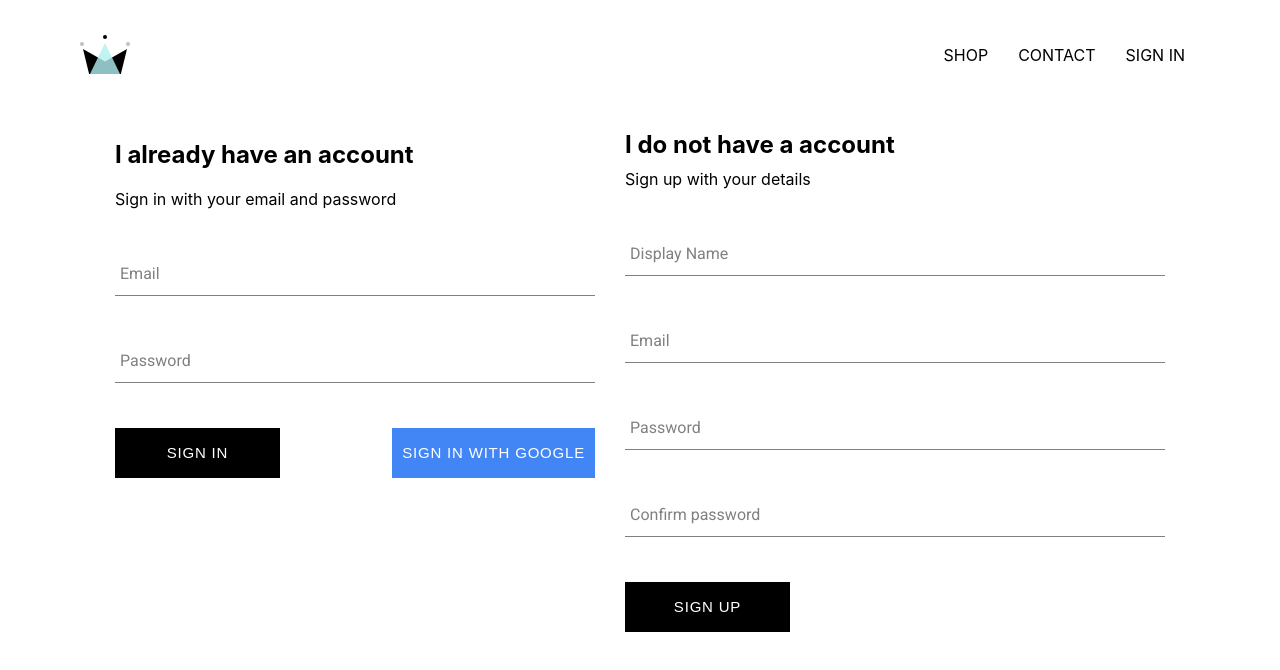
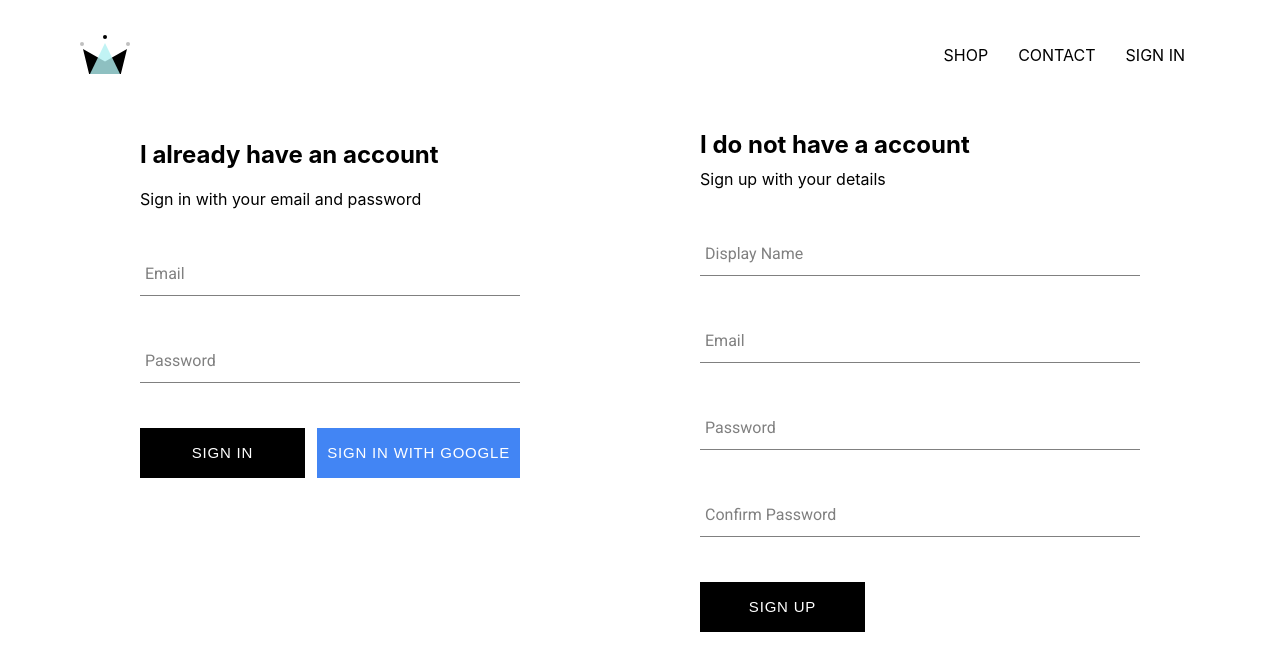
Before and after one commit to sarnaTejinder/crwn-clothing, a React (Create React App) app: page /signin in a window 1280 px wide. Shown: the top 670 px of the page. Built offline with nearby package versions, Linux system fonts and the light colour scheme; no server answers.

Commit message:
fixed signup displayName and styles

```diff
--- a/src/components/sign-in/sign-in.styles.scss
+++ b/src/components/sign-in/sign-in.styles.scss
@@ -1,5 +1,5 @@
 .sign-in{
-    width:480px;
+    width:380px;
     display: flex;
     flex-direction: column;
 
--- a/src/components/sign-up/sign-up.component.jsx
+++ b/src/components/sign-up/sign-up.component.jsx
@@ -1,89 +1,103 @@
 import React from 'react';
-import "./sign-up.styles.scss";
 
-import FormInput from "../form-input/form-input.component"
-import CustomButton from "../custom-button/custom-button.component"
+import FormInput from '../form-input/form-input.component';
+import CustomButton from '../custom-button/custom-button.component';
 
-import { auth, createUserProfileDocument } from "../../firebase/firebase.utils"
+import { auth, createUserProfileDocument } from '../../firebase/firebase.utils';
+
+import './sign-up.styles.scss';
 
 class SignUp extends React.Component {
     constructor() {
         super();
+
         this.state = {
+            displayName: '',
             email: '',
-            displayName: '',
             password: '',
             confirmPassword: ''
-        }
+        };
     }
 
     handleSubmit = async event => {
         event.preventDefault();
-        const { displayName, password, email, confirmPassword } = this.state;
+
+        const { displayName, email, password, confirmPassword } = this.state;
+
         if (password !== confirmPassword) {
-            alert("Passwords don't match'")
+            alert("passwords don't match");
             return;
         }
+
         try {
-            const { user } = await auth.createUserWithEmailAndPassword(email, password);
-            await createUserProfileDocument(user, displayName)
+            const { user } = await auth.createUserWithEmailAndPassword(
+                email,
+                password
+            );
+
+            await createUserProfileDocument(user, { displayName });
+
             this.setState({
+                displayName: '',
                 email: '',
-                displayName: '',
                 password: '',
                 confirmPassword: ''
             });
         } catch (error) {
-            console.log(error.message)
+            console.error(error);
         }
-    }
+    };
 
     handleChange = event => {
         const { name, value } = event.target;
-        this.setState({ [name]: value })
-    }
+
+        this.setState({ [name]: value });
+    };
+
     render() {
+        const { displayName, email, password, confirmPassword } = this.state;
         return (
-            <div className="sign-up">
-                <h2 className="title">I do not have a account</h2>
+            <div className='sign-up'>
+                <h2 className='title'>I do not have a account</h2>
                 <span>Sign up with your details</span>
-                <form className="sign-up-form" onSubmit={this.handleSubmit}>
+                <form className='sign-up-form' onSubmit={this.handleSubmit}>
                     <FormInput
-                        name="displayName"
-                        type="text"
-                        value={this.state.displayName}
+                        type='text'
+                        name='displayName'
+                        value={displayName}
                         onChange={this.handleChange}
-                        label="Display Name"
-                        required
-                    /><FormInput
-                        name="email"
-                        type="email"
-                        value={this.state.email}
-                        onChange={this.handleChange}
-                        label="Email"
-                        required
-                    /><FormInput
-                        name="password"
-                        type="password"
-                        value={this.state.password}
-                        onChange={this.handleChange}
-                        label="Password"
-                        required
-                    /><FormInput
-                        name="confirmPassword"
-                        type="password"
-                        value={this.state.confirmPassword}
-                        onChange={this.handleChange}
-                        label="Confirm password"
+                        label='Display Name'
                         required
                     />
-
-                    <CustomButton type="submit">SIGN UP</CustomButton>
+                    <FormInput
+                        type='email'
+                        name='email'
+                        value={email}
+                        onChange={this.handleChange}
+                        label='Email'
+                        required
+                    />
+                    <FormInput
+                        type='password'
+                        name='password'
+                        value={password}
+                        onChange={this.handleChange}
+                        label='Password'
+                        required
+                    />
+                    <FormInput
+                        type='password'
+                        name='confirmPassword'
+                        value={confirmPassword}
+                        onChange={this.handleChange}
+                        label='Confirm Password'
+                        required
+                    />
+                    <CustomButton type='submit'>SIGN UP</CustomButton>
                 </form>
             </div>
-        )
+        );
     }
-
 }
 
 export default SignUp;
--- a/src/components/sign-up/sign-up.styles.scss
+++ b/src/components/sign-up/sign-up.styles.scss
@@ -1,7 +1,7 @@
 .sign-up {
   display: flex;
   flex-direction: column;
-  width: 540px;
+  width: 440px;
 
   .title {
     margin: 10px 0;
--- a/src/firebase/firebase.utils.js
+++ b/src/firebase/firebase.utils.js
@@ -1,6 +1,6 @@
-import firebase from 'firebase/app'
-import 'firebase/firestore'
-import 'firebase/auth'
+import firebase from 'firebase/app';
+import 'firebase/firestore';
+import 'firebase/auth';
 
 const config = {
     apiKey: "AIzaSyB4HeeRFwYP6HnV-LGi3ZcfAKutRRz0Nxc",
@@ -10,32 +10,34 @@ const config = {
     messagingSenderId: "1028658835447",
     appId: "1:1028658835447:web:c3d42df970e87a29fe88f2",
     measurementId: "G-31KK4R202T"
-}
+};
 
 firebase.initializeApp(config);
 
 export const createUserProfileDocument = async (userAuth, additionalData) => {
     if (!userAuth) return;
+
     const userRef = firestore.doc(`users/${userAuth.uid}`);
-    const snapshot = await userRef.get();
 
-    if (!snapshot.exists) {
+    const snapShot = await userRef.get();
+
+    if (!snapShot.exists) {
         const { displayName, email } = userAuth;
         const createdAt = new Date();
-
         try {
             await userRef.set({
                 displayName,
                 email,
                 createdAt,
                 ...additionalData
-            })
+            });
         } catch (error) {
-            console.log("error creating user", error.message)
+            console.log('error creating user', error.message);
         }
     }
-    return userRef
-}
+
+    return userRef;
+};
 
 export const auth = firebase.auth();
 export const firestore = firebase.firestore();
--- a/src/pages/sign-in-and-sign-up/sign-in-and-sign-up.styles.scss
+++ b/src/pages/sign-in-and-sign-up/sign-in-and-sign-up.styles.scss
@@ -1,6 +1,6 @@
 
 .sign-in-and-sign-up {
-  width: 1050px;
+  width: 1000px;
   display: flex;
   justify-content: space-between;
   margin: 30px auto;
```
